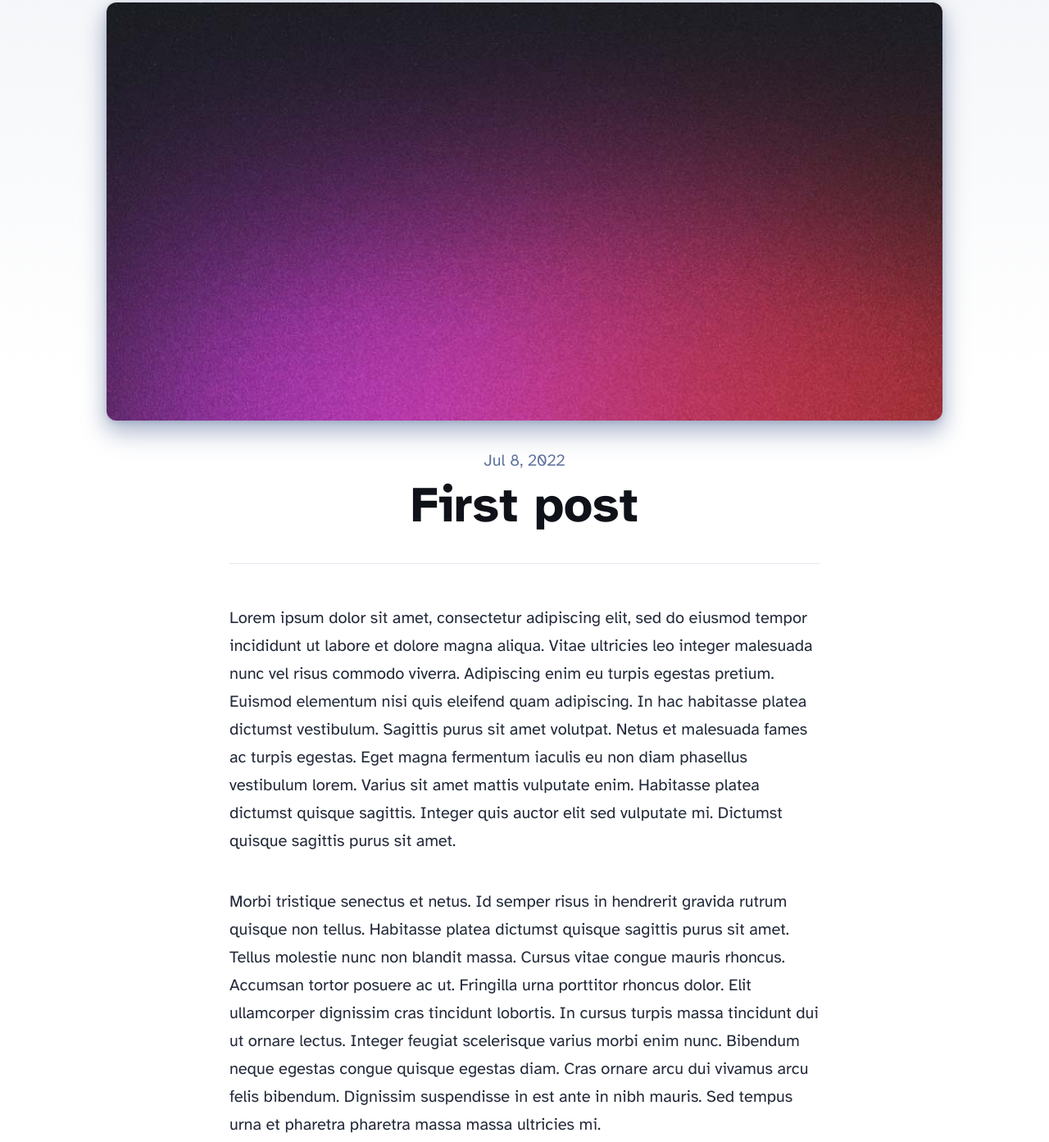
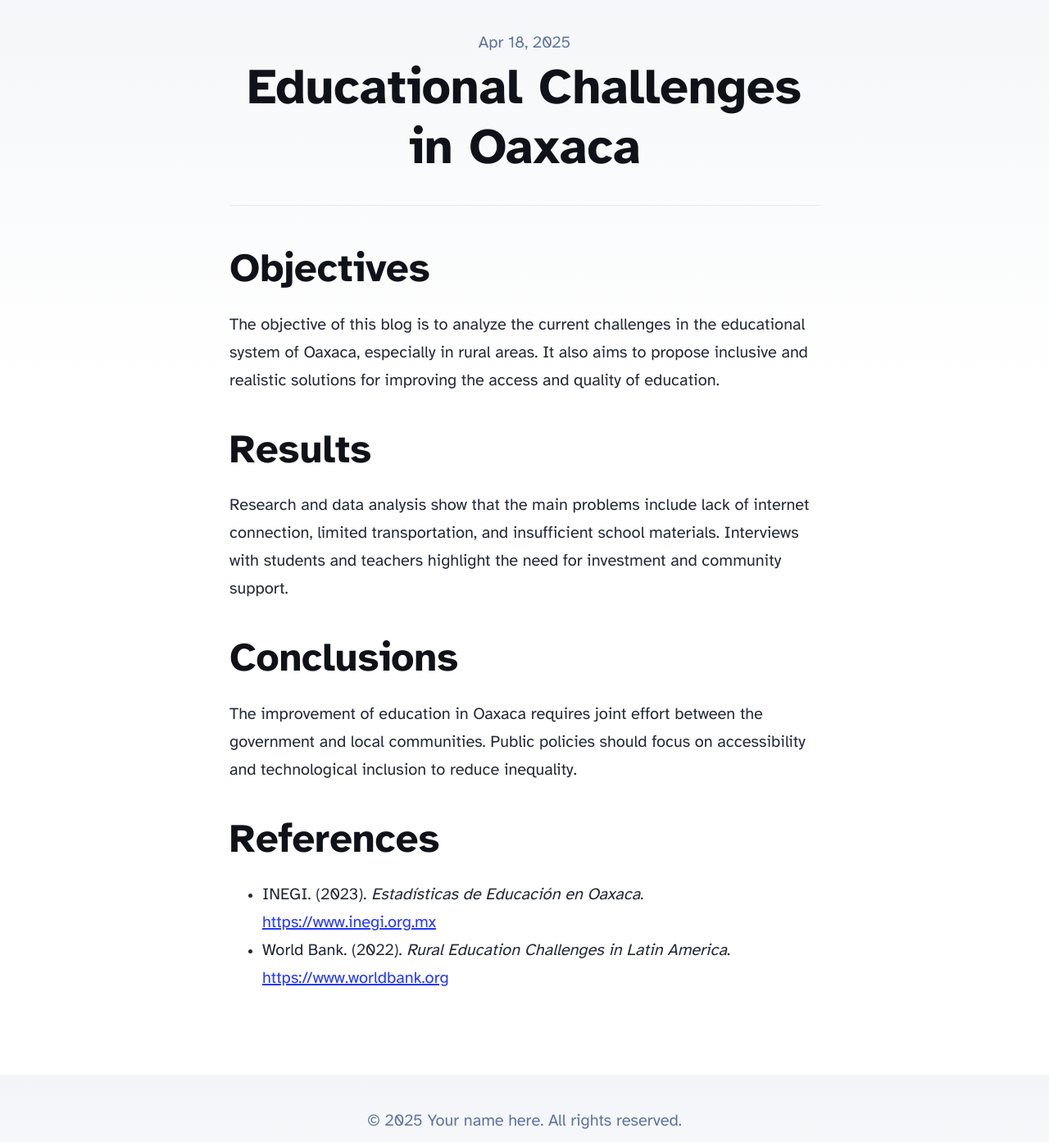
Before and after one commit to fergm04/blog-test, an Astro site: page /blog/first-post in a window 1280 px wide. Shown: the part 135-1528 px from the top of the page at 82% size. Built offline with nearby package versions, Linux system fonts and the light colour scheme; Astro itself is replaced by a stand-in of ours.

Commit message:
Add academic entry

```diff
--- a/src/content/blog/first-post.md
+++ b/src/content/blog/first-post.md
@@ -1,16 +1,24 @@
 ---
-title: 'First post'
-description: 'Lorem ipsum dolor sit amet'
-pubDate: 'Jul 08 2022'
-heroImage: '/blog-placeholder-3.jpg'
+title: "Educational Challenges in Oaxaca"
+description: "An academic blog post about the current challenges and possible solutions in the education system of Oaxaca, Mexico."
+pubDate: "2025-04-18"
+author: "Ferglx"
+layout: "../../layouts/BlogLayout.astro"
 ---
 
-Lorem ipsum dolor sit amet, consectetur adipiscing elit, sed do eiusmod tempor incididunt ut labore et dolore magna aliqua. Vitae ultricies leo integer malesuada nunc vel risus commodo viverra. Adipiscing enim eu turpis egestas pretium. Euismod elementum nisi quis eleifend quam adipiscing. In hac habitasse platea dictumst vestibulum. Sagittis purus sit amet volutpat. Netus et malesuada fames ac turpis egestas. Eget magna fermentum iaculis eu non diam phasellus vestibulum lorem. Varius sit amet mattis vulputate enim. Habitasse platea dictumst quisque sagittis. Integer quis auctor elit sed vulputate mi. Dictumst quisque sagittis purus sit amet.
+## Objectives
 
-Morbi tristique senectus et netus. Id semper risus in hendrerit gravida rutrum quisque non tellus. Habitasse platea dictumst quisque sagittis purus sit amet. Tellus molestie nunc non blandit massa. Cursus vitae congue mauris rhoncus. Accumsan tortor posuere ac ut. Fringilla urna porttitor rhoncus dolor. Elit ullamcorper dignissim cras tincidunt lobortis. In cursus turpis massa tincidunt dui ut ornare lectus. Integer feugiat scelerisque varius morbi enim nunc. Bibendum neque egestas congue quisque egestas diam. Cras ornare arcu dui vivamus arcu felis bibendum. Dignissim suspendisse in est ante in nibh mauris. Sed tempus urna et pharetra pharetra massa massa ultricies mi.
+The objective of this blog is to analyze the current challenges in the educational system of Oaxaca, especially in rural areas. It also aims to propose inclusive and realistic solutions for improving the access and quality of education.
 
-Mollis nunc sed id semper risus in. Convallis a cras semper auctor neque. Diam sit amet nisl suscipit. Lacus viverra vitae congue eu consequat ac felis donec. Egestas integer eget aliquet nibh praesent tristique magna sit amet. Eget magna fermentum iaculis eu non diam. In vitae turpis massa sed elementum. Tristique et egestas quis ipsum suspendisse ultrices. Eget lorem dolor sed viverra ipsum. Vel turpis nunc eget lorem dolor sed viverra. Posuere ac ut consequat semper viverra nam. Laoreet suspendisse interdum consectetur libero id faucibus. Diam phasellus vestibulum lorem sed risus ultricies tristique. Rhoncus dolor purus non enim praesent elementum facilisis. Ultrices tincidunt arcu non sodales neque. Tempus egestas sed sed risus pretium quam vulputate. Viverra suspendisse potenti nullam ac tortor vitae purus faucibus ornare. Fringilla urna porttitor rhoncus dolor purus non. Amet dictum sit amet justo donec enim.
+## Results
 
-Mattis ullamcorper velit sed ullamcorper morbi tincidunt. Tortor posuere ac ut consequat semper viverra. Tellus mauris a diam maecenas sed enim ut sem viverra. Venenatis urna cursus eget nunc scelerisque viverra mauris in. Arcu ac tortor dignissim convallis aenean et tortor at. Curabitur gravida arcu ac tortor dignissim convallis aenean et tortor. Egestas tellus rutrum tellus pellentesque eu. Fusce ut placerat orci nulla pellentesque dignissim enim sit amet. Ut enim blandit volutpat maecenas volutpat blandit aliquam etiam. Id donec ultrices tincidunt arcu. Id cursus metus aliquam eleifend mi.
+Research and data analysis show that the main problems include lack of internet connection, limited transportation, and insufficient school materials. Interviews with students and teachers highlight the need for investment and community support.
 
-Tempus quam pellentesque nec nam aliquam sem. Risus at ultrices mi tempus imperdiet. Id porta nibh venenatis cras sed felis eget velit. Ipsum a arcu cursus vitae. Facilisis magna etiam tempor orci eu lobortis elementum. Tincidunt dui ut ornare lectus sit. Quisque non tellus orci ac. Blandit libero volutpat sed cras. Nec tincidunt praesent semper feugiat nibh sed pulvinar proin gravida. Egestas integer eget aliquet nibh praesent tristique magna.
+## Conclusions
+
+The improvement of education in Oaxaca requires joint effort between the government and local communities. Public policies should focus on accessibility and technological inclusion to reduce inequality.
+
+## References
+
+- INEGI. (2023). *Estadísticas de Educación en Oaxaca*. https://www.inegi.org.mx
+- World Bank. (2022). *Rural Education Challenges in Latin America*. https://www.worldbank.org
```
